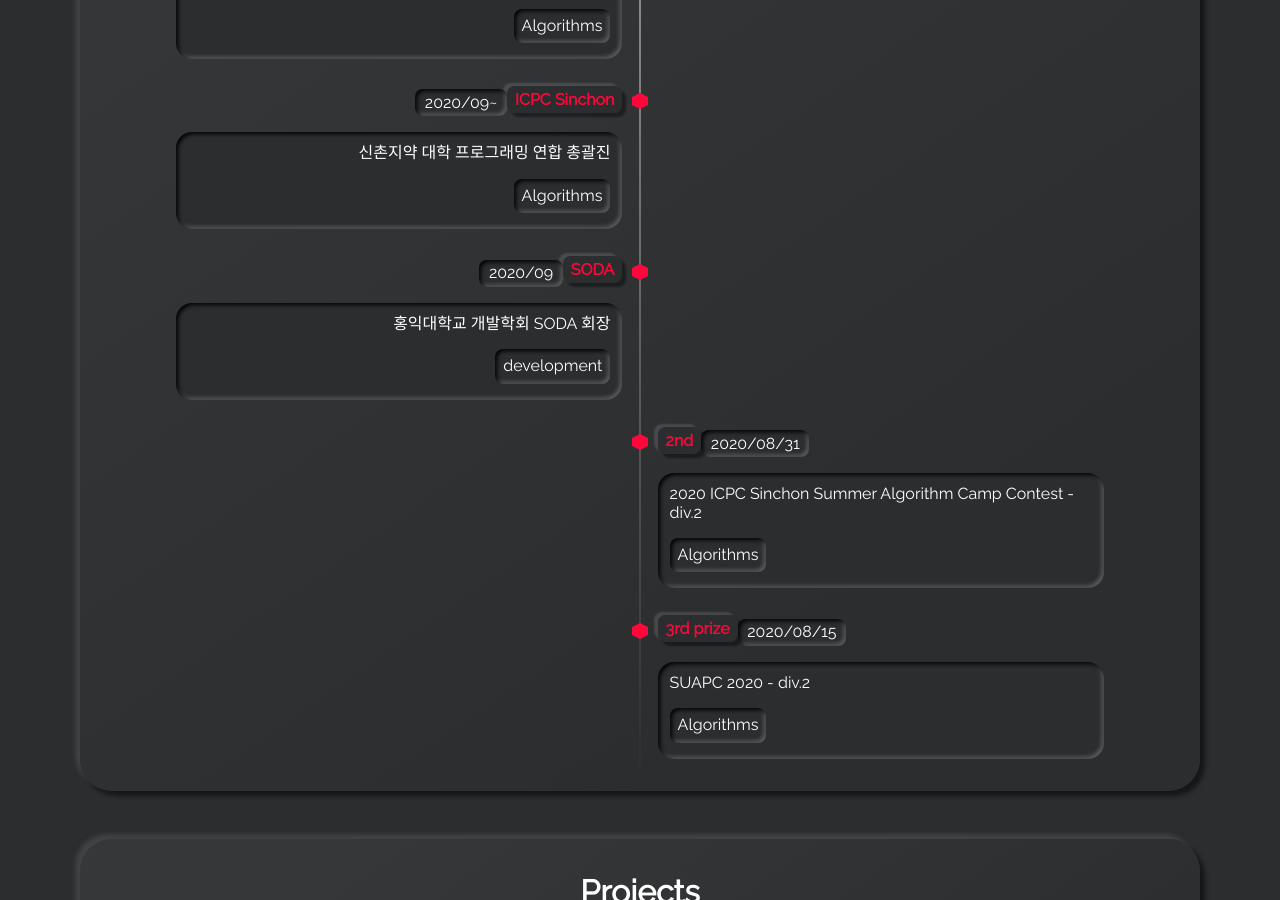
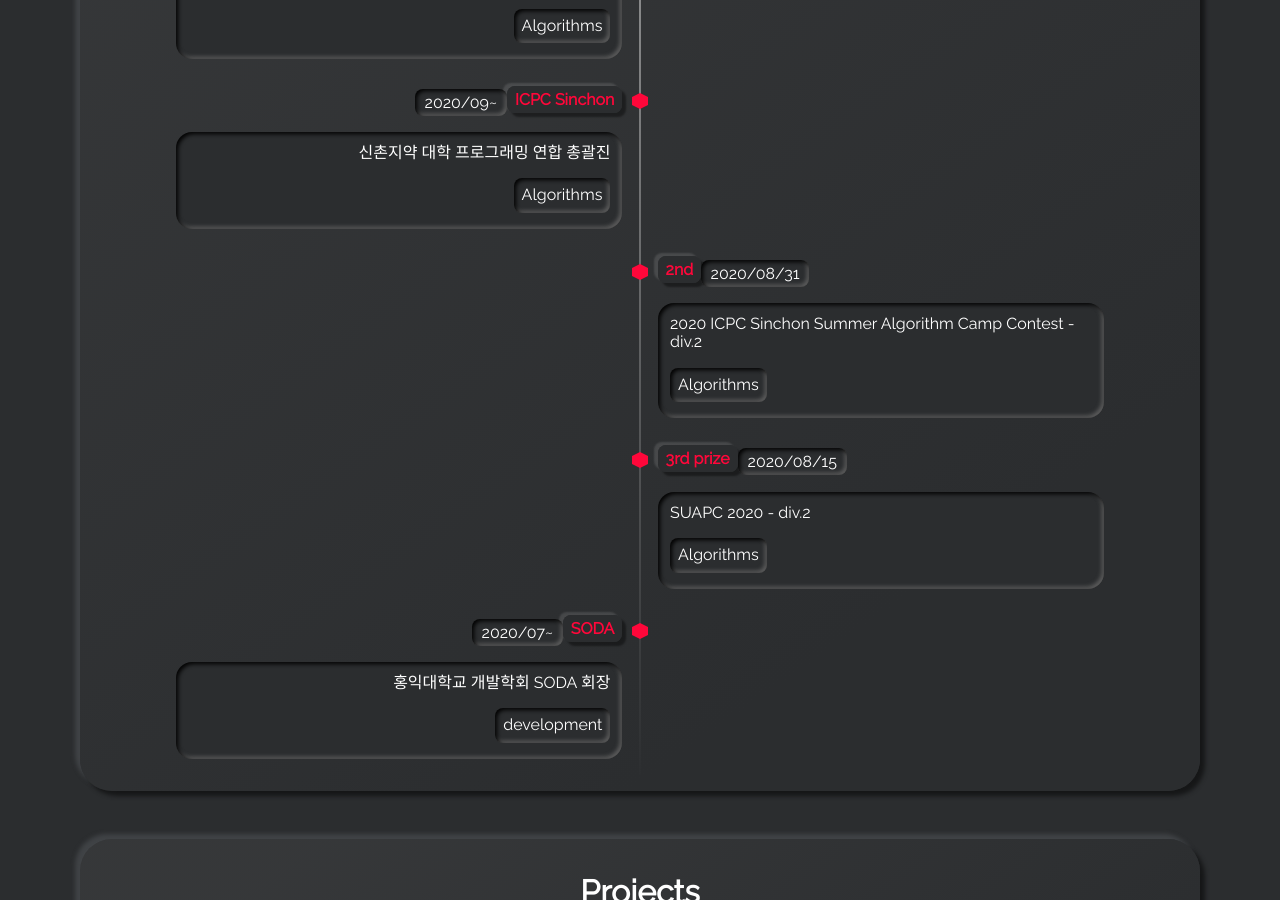
Before and after one commit to swoooon/blueint323.github.io, a Jekyll site: the page built from index.html, in a window 1280 px wide and 900 px high, scrolled down 1775 px. Built offline with Jekyll 4.4.1, drawn with Linux system fonts in a browser that asks for light colours; part of the change alters nothing that is shown.

Commit message:
Update timeline.yml

```diff
--- a/_data/timeline.yml
+++ b/_data/timeline.yml
@@ -41,13 +41,6 @@
     - tag: Algorithms
   timeline-side: left
 
-- title: SODA
-  date: 2020/09
-  subtitle: 홍익대학교 개발학회 SODA 회장
-  tags:
-    - tag: development
-  timeline-side: left
-
 - title: 2nd
   title-url: https://www.acmicpc.net/contest/view/532
   date: 2020/08/31
@@ -63,3 +56,10 @@
   tags:
     - tag: Algorithms
   timeline-side: right
+
+- title: SODA
+  date: 2020/07~
+  subtitle: 홍익대학교 개발학회 SODA 회장
+  tags:
+    - tag: development
+  timeline-side: left
```
